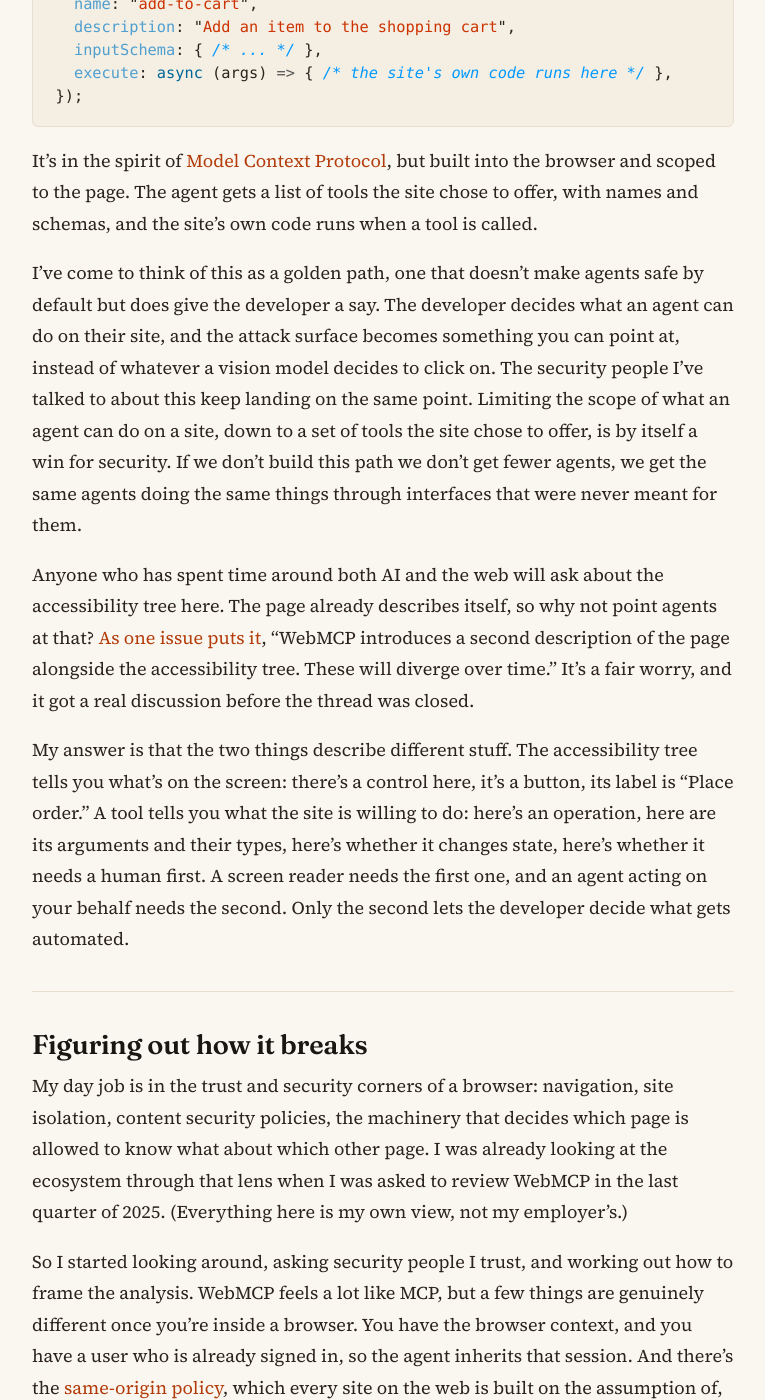
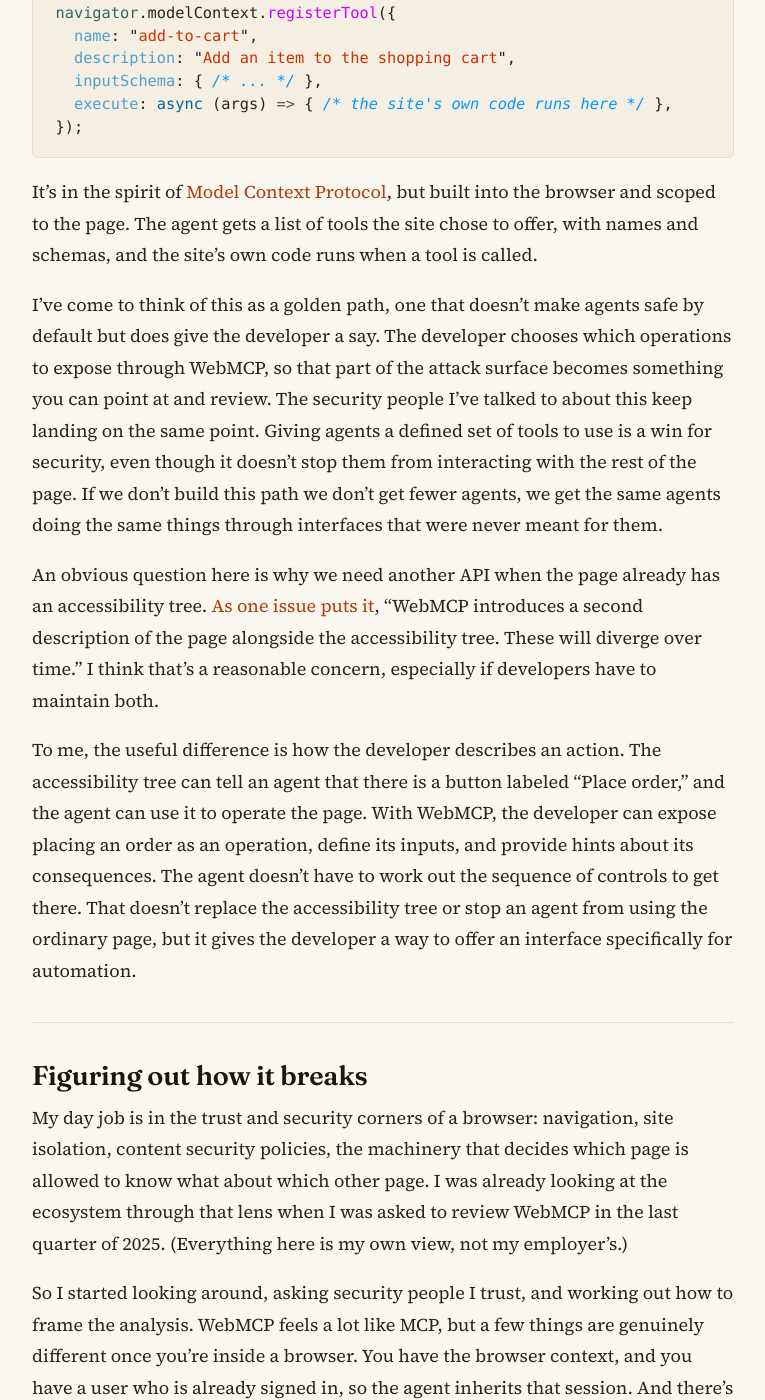
Before and after one commit to victorhuangwq/experiencethis.world, a Jekyll site: the page built from _posts/2026-08-17-agents-are-already-browsing.md, in a window 1280 px wide and 1400 px high, scrolled down 1304 px. Shown: the whole window, without its empty margins (257-1022 px from the left). Built offline with Jekyll 4.4.1, drawn with Linux system fonts in a browser that asks for light colours; some of the changed text lies outside the part shown.

Commit message:
Clarify agent interaction approaches and simplify WebMCP narrative

```diff
--- a/_posts/2026-08-17-agents-are-already-browsing.md
+++ b/_posts/2026-08-17-agents-are-already-browsing.md
@@ -13,15 +13,15 @@
 description: "A year of security and privacy work on WebMCP: how I ended up writing the threat model, what it changed, and why I think giving agents a real path into websites is good for the web."
 ---
 
-There are two ways an AI agent uses a website today, and neither of them involves the website.
+An AI agent can use a website today without the developer building anything specifically for it.
 
-The first is computer use, where the agent takes a screenshot, looks at the pixels, works out where the "Add to cart" button probably is, moves a synthetic mouse there, clicks, takes another screenshot, and goes again.
+One approach is screenshot-based computer use, where the agent looks at the page, works out where the "Add to cart" button is, clicks at those coordinates, and takes another screenshot to see what changed. It can do this through mouse and keyboard actions without reading the DOM.
 
-The second is to drive the page the way a test suite does, and [Playwright's MCP server](https://github.com/microsoft/playwright-mcp) is the common example. It hands the model the page's accessibility tree, so it gets roles, labels and element references like `e21` instead of pixels, and clicks by reference. It's faster and cheaper than screenshots and it doesn't need a vision model at all.
+Another is to drive the page the way a test suite does. [Playwright's MCP server](https://github.com/microsoft/playwright-mcp) gives the model an accessibility snapshot, with roles, labels and element references like `e21`, so it can find a button and click it by reference. That part doesn't need a vision model. It also lets the agent take screenshots, inspect the page and run JavaScript, so the agent can use more than one way of understanding the page.
 
-Both of these work, and in both cases the site has no idea any of it is happening. The developer who built the page doesn't get to say which actions an agent may take, doesn't get to mark the dangerous ones, and doesn't even find out an agent came by.
+These approaches overlap, and an agent can use both. What they have in common is that the agent is working out how to use an interface built for people, rather than calling operations the site has explicitly provided for agents.
 
-Sites don't have a good response available either. They can try to detect automation and block it, or they can ignore it, but what they can't do is cooperate on purpose. There's no way for a site to say: here's what I'll let an agent do, and here's where I want a human to confirm first.
+Sites can try to detect automation, and they can already require confirmation for an action. What is missing is a standard browser API for a page to offer an agent a set of operations, describe what each one does, and indicate which ones need more care.
 
 ---
 
@@ -40,11 +40,11 @@
 
 It's in the spirit of [Model Context Protocol](https://modelcontextprotocol.io/), but built into the browser and scoped to the page. The agent gets a list of tools the site chose to offer, with names and schemas, and the site's own code runs when a tool is called.
 
-I've come to think of this as a golden path, one that doesn't make agents safe by default but does give the developer a say. The developer decides what an agent can do on their site, and the attack surface becomes something you can point at, instead of whatever a vision model decides to click on. The security people I've talked to about this keep landing on the same point. Limiting the scope of what an agent can do on a site, down to a set of tools the site chose to offer, is by itself a win for security. If we don't build this path we don't get fewer agents, we get the same agents doing the same things through interfaces that were never meant for them.
+I've come to think of this as a golden path, one that doesn't make agents safe by default but does give the developer a say. The developer chooses which operations to expose through WebMCP, so that part of the attack surface becomes something you can point at and review. The security people I've talked to about this keep landing on the same point. Giving agents a defined set of tools to use is a win for security, even though it doesn't stop them from interacting with the rest of the page. If we don't build this path we don't get fewer agents, we get the same agents doing the same things through interfaces that were never meant for them.
 
-Anyone who has spent time around both AI and the web will ask about the accessibility tree here. The page already describes itself, so why not point agents at that? [As one issue puts it](https://github.com/webmachinelearning/webmcp/issues/91), "WebMCP introduces a second description of the page alongside the accessibility tree. These will diverge over time." It's a fair worry, and it got a real discussion before the thread was closed.
+An obvious question here is why we need another API when the page already has an accessibility tree. [As one issue puts it](https://github.com/webmachinelearning/webmcp/issues/91), "WebMCP introduces a second description of the page alongside the accessibility tree. These will diverge over time." I think that's a reasonable concern, especially if developers have to maintain both.
 
-My answer is that the two things describe different stuff. The accessibility tree tells you what's on the screen: there's a control here, it's a button, its label is "Place order." A tool tells you what the site is willing to do: here's an operation, here are its arguments and their types, here's whether it changes state, here's whether it needs a human first. A screen reader needs the first one, and an agent acting on your behalf needs the second. Only the second lets the developer decide what gets automated.
+To me, the useful difference is how the developer describes an action. The accessibility tree can tell an agent that there is a button labeled "Place order," and the agent can use it to operate the page. With WebMCP, the developer can expose placing an order as an operation, define its inputs, and provide hints about its consequences. The agent doesn't have to work out the sequence of controls to get there. That doesn't replace the accessibility tree or stop an agent from using the ordinary page, but it gives the developer a way to offer an interface specifically for automation.
 
 ---
 
@@ -62,7 +62,7 @@
 
 **Privacy leakage through over-parameterization.** Agents carry a lot of context about their user, and the site writes the tool's input schema. So a site can build a search tool that asks for your age, your location and whether you're pregnant, and it all looks like a normal tool call.
 
-None of that is a reason not to build WebMCP. My thinking was that if this is going to be a real thing then we should build it right, and there's a practical angle underneath that too, because a proposal that takes security seriously is a much easier proposal to get behind. This analysis was going to happen sooner or later either way, and it's better done early by people who want the thing to work. The W3C's Technical Architecture Group had just told the group that the privacy and security aspects "can be challenging, and we would also like to see more explorations," so there was an opening, and I volunteered to drive it.
+My thinking was that if this is going to be a real thing, we should build it right. The security analysis would have to happen sooner or later, and doing it early would help us work through the problems while the proposal was still taking shape. Around that time, the W3C's Technical Architecture Group [asked for more exploration of the privacy and security aspects](https://github.com/webmachinelearning/webmcp/issues/35). Since I was already looking at those questions, I volunteered to drive that work.
 
 ---
 
@@ -84,7 +84,7 @@
 
 ## Writing it down
 
-Three days after TPAC I opened [a pull request with a living security and privacy considerations document](https://github.com/webmachinelearning/webmcp/pull/55). It took eighteen commits and three weeks of review to land. The commit messages give away what I was going for: "standardize assets at risk," "address comments around open questions," and my favorite, "soften some language used." Scary writing is usually vague writing, so every attack got the same three-part skeleton instead: who's the threat actor, what's the target, what's actually at risk. The document's job was to help people build the thing with their eyes open, not to talk them out of building it. One section, about attacks on the tools' own implementations, kept growing review threads, so I cut it out and landed it [as a follow-up](https://github.com/webmachinelearning/webmcp/pull/59) a week later instead of holding up the rest.
+Soon after TPAC, I opened [a pull request](https://github.com/webmachinelearning/webmcp/pull/55) to write down WebMCP's security and privacy considerations based on the discussion.
 
 The document has since been ported into the spec as its [Security and Privacy Considerations section](https://webmachinelearning.github.io/webmcp/#security-privacy), where the headings are still the three risks from issue #45. Having written the considerations, I also felt like the natural person to take the lead on WebMCP's answers to the W3C's standard [security and privacy self-review questionnaire](https://w3c.github.io/security-questionnaire/), [which landed in June](https://github.com/webmachinelearning/webmcp/pull/195). That's about thirty pointed questions on what the feature exposes and to whom. It's dull work, and I think it's the most useful thing I've written for this group, because it's where we go on the record about what this API does and doesn't leak.
 
```
